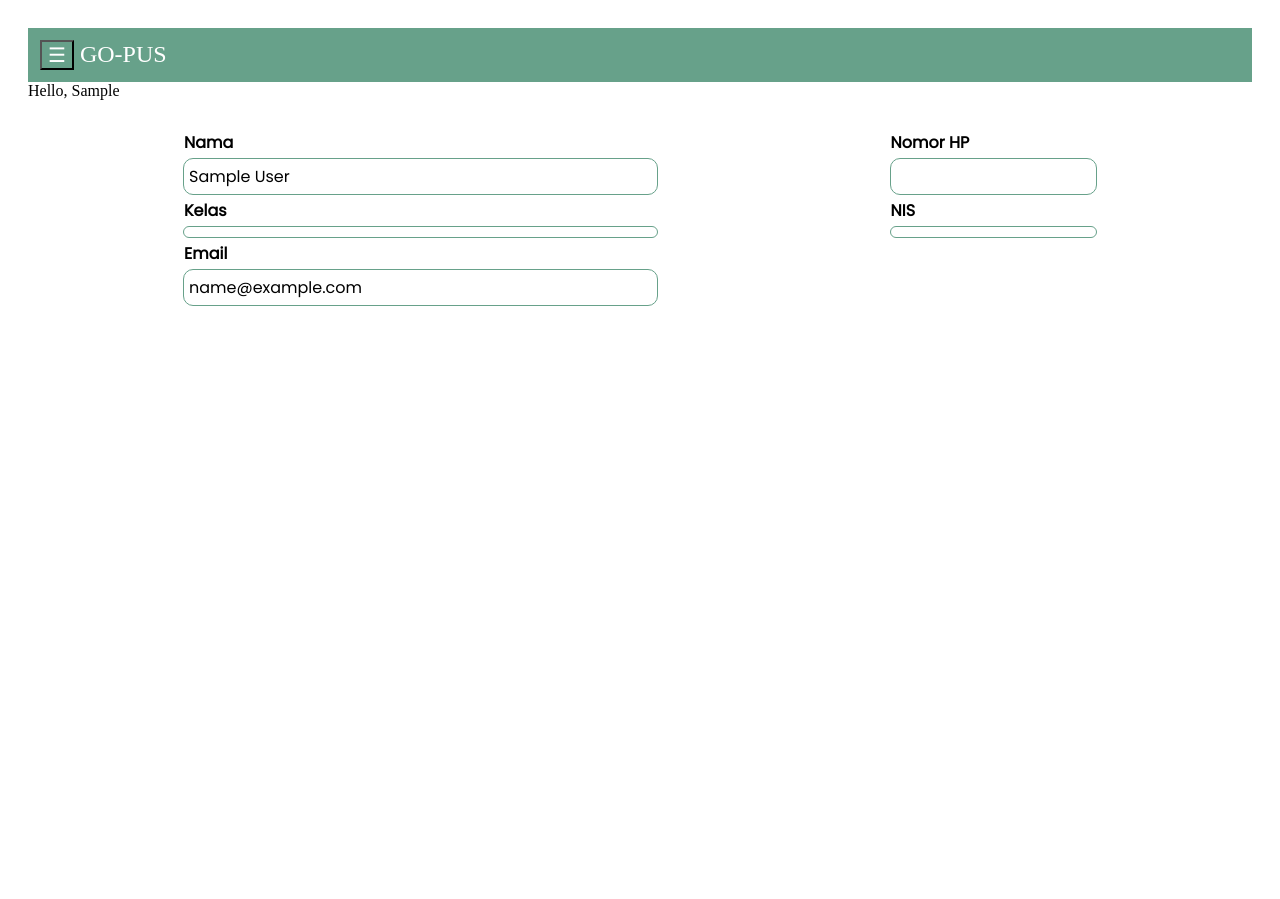
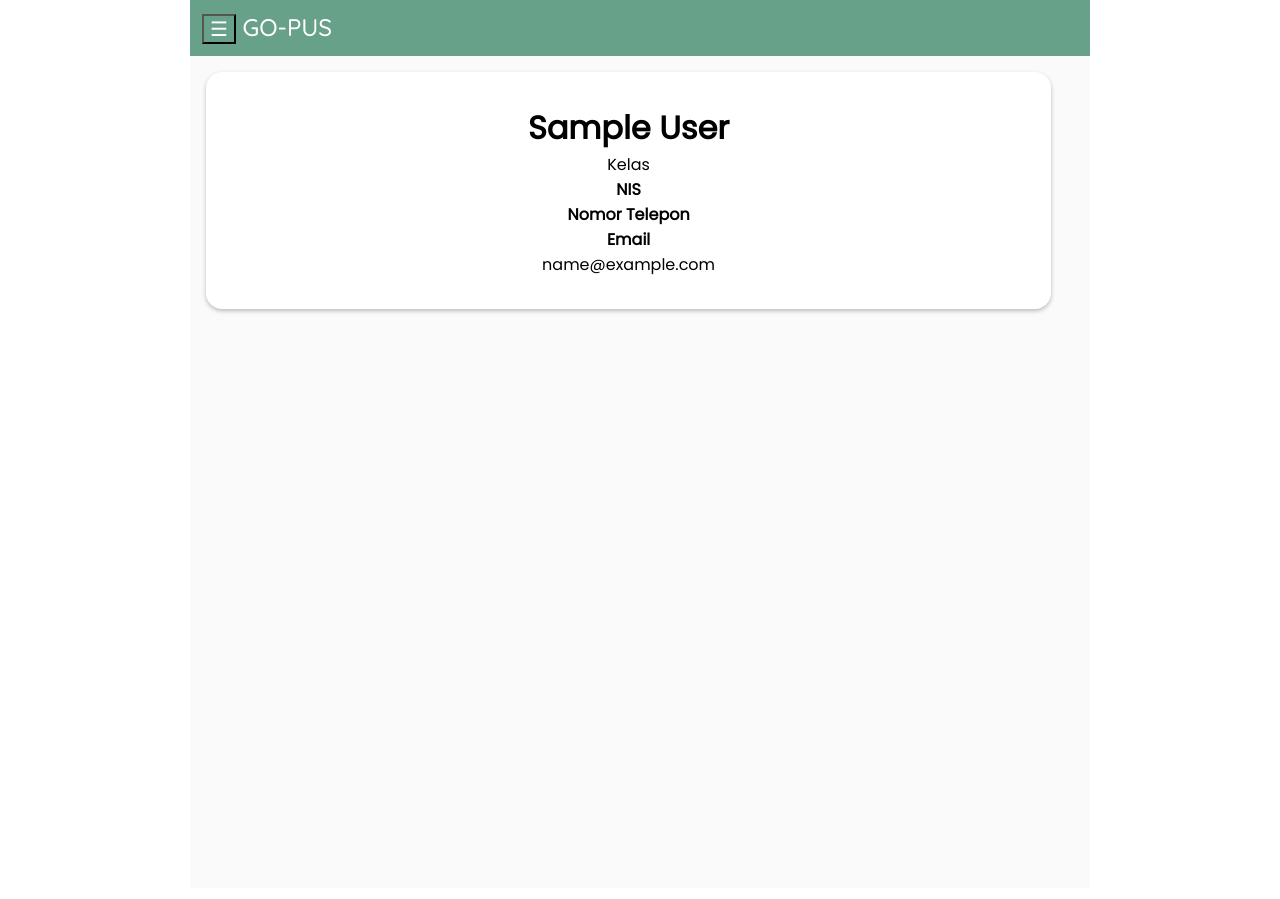
Before and after one commit to Ariskawa22/NEW-GO-PUS-SIA, a Django app: page /profil in a window 1280 px wide. Shown: the top 899 px of the page. After the commit the page ends 314 px from the top, so only its background shows below. Run offline with Django 3.2, Linux system fonts and the light colour scheme; the visitor is signed in with stand-in values (Sample User, id 1).

Commit message:
style refactor part 1

```diff
--- a/GoPus/settings.py
+++ b/GoPus/settings.py
@@ -37,8 +37,10 @@ INSTALLED_APPS = [
     'django.contrib.messages',
     'django.contrib.staticfiles',
     'home',
-    'catalog'
+    'catalog',
+    'tailwind'
 ]
+TAILWIND_APP_NAME = 'catalog'
 
 MIDDLEWARE = [
     'django.middleware.security.SecurityMiddleware',
@@ -132,4 +134,5 @@ LOGOUT_REDIRECT_URL = 'index'
 
 if 'DATABASE_URL' in os.environ:
     import dj_database_url
+
     DATABASES = {'default': dj_database_url.config()}
--- a/static/main.css
+++ b/static/main.css
@@ -57,7 +57,6 @@
 #main {
     transition: margin-left .5s; /* If you want a transition effect */
     height: 100%;
-    padding: 20px;
 }
 
 /* On smaller screens, where height is less than 450px, change the style of the sidenav (less padding and a smaller font size) */
@@ -66,7 +65,7 @@
   .sidebar a {font-size: 18px;}
 }
 .logo_header{
-    font-family: Algerian;
+    font-family: 'Quicksand', sans-serif;
     background-color: #67A18A;
     color: white;
     max-width: 100%;
@@ -74,10 +73,17 @@
     font-size: 1.5em;
     margin: 0
 }
-.body{
-    background-color: antiquewhite;
-    font-weight: bold;
+body{
+    background-color: white;
     font-family: 'Poppins', sans-serif;
+    margin: 0;
+}
+.inner-body{
+    background-color: #fafafa;
+    max-width: 900px;
+    width: 100%;
+    margin-left: auto;
+    margin-right: auto;
 }
 .welcome-message{
     color: #67A18A;
@@ -90,6 +96,30 @@
     bottom: 50%;
     text-align: center;
 }
+.content{
+    padding: 1em;
+    min-height: 100vh;
+}
 .helptext{
     font-style: italic;
 }
+.new-grid-container{
+    display: grid;
+    width: 100%;
+    grid-template-columns: auto auto auto;
+}
+.new-grid-item{
+    text-align: center;
+    width: 100%;
+    margin: auto
+}
+.card{
+    background-color: white;
+    padding: 2em;
+    border-radius: 1em;
+    box-shadow: 0 2px 4px rgba(0, 0, 0, 0.25);
+    width: 90%;
+}
+.center-text{
+    margin-left: auto; margin-right: auto
+}
--- a/templates/auth/view_profile.html
+++ b/templates/auth/view_profile.html
@@ -4,59 +4,17 @@
 {% endblock %}
 
 {% block body %}
-    <style>
-        td{
-            border: #67A18A solid thin;
-            border-radius: 10px;
-            padding: 5px;
-        }
-        .empty{
-            border: none;
-        }
-    </style>
-    <table width="75%" style="text-align: left; margin-left: auto; margin-right: auto">
-        <tr>
-            <td class="empty"></td>
-            <td style="width: 25%; padding: 0; border:none"><img src="{{ request.user.profile.url_foto }}" style="width: 100%; padding: 0; border-radius: 100px; box-shadow: #0000"></td>
-            <td class="empty"></td>
-        </tr>
-        <tr>
-            <th>Nama</th>
-            <th class="empty"></th>
-            <th>Nomor HP</th>
-        </tr>
-        <tr>
-            <td>
-                {{ request.user.first_name }} {{ request.user.last_name }}
-            </td>
-            <td class="empty"></td>
-            <td>{{ request.user.profile.telepon }}</td>
-        </tr>
-        <tr>
-            <th>
-               Kelas
-            </th>
-            <th class="empty"></th>
-            <th>
-                NIS
-            </th>
-        </tr>
-        <tr>
-            <td>
-                {{ request.user.profile.kelas }}
-            </td>
-            <td class="empty"></td>
-            <td>{{ request.user.profile.nis }}</td>
-        </tr>
-        <tr>
-            <th>
-                Email
-            </th>
-        </tr>
-        <tr>
-           <td>
-               {{ request.user.email }}
-           </td>
-        </tr>
-    </table>
+    <div class="card">
+        <div style="display: flex; align-items: center; justify-content: center; flex-direction: column">
+            <img src="{{ request.user.profile.url_foto }}" style="max-height: 200px; border-radius: 10px">
+            <span style="font-weight: bold; font-size: 2em">{{ request.user.first_name }} {{ request.user.last_name }}</span>
+            <span style="font-size: 1em">Kelas {{ request.user.profile.kelas }}</span>
+            <span style="font-weight: bold">NIS</span>
+            <span>{{ request.user.profile.nis }}</span>
+            <span style="font-weight: bold">Nomor Telepon</span>
+            <span>{{ request.user.profile.telepon }}</span>
+            <span style="font-weight: bold">Email</span>
+            <span>{{ request.user.email }}</span>
+        </div>
+    </div>
 {% endblock %}
--- a/templates/base.html
+++ b/templates/base.html
@@ -11,6 +11,7 @@
     <link rel='stylesheet' type="text/css" href="{% static 'main.css' %}">
     <link rel="preconnect" href="https://fonts.gstatic.com">
     <link href="https://fonts.googleapis.com/css2?family=Poppins&display=swap" rel="stylesheet">
+    <link href="https://fonts.googleapis.com/css2?family=Quicksand:wght@500&display=swap" rel="stylesheet">
 </head>
 <body>
     <div id="mySidebar" class="sidebar">
@@ -38,20 +39,21 @@
         <a href="/logout">Logout</a>
         {% endif %}
     </div>
-    <div id="main">
+    <div id="main" class="inner-body">
         <div class="logo_header">
             <span>
                 <button class="openbtn" onclick="openNav()">&#9776;</button>
             </span>
             <span>GO-PUS</span>
         </div>
-        <div style="width: 100%">
+    <!--
+        <div style="width: 100%; padding-left: 1em">
             {% if user.is_authenticated %}
-                <span style="margin-right: 0; margin-left: auto">Hello, {{ request.user.first_name }}</span>
+                <span style="margin-right: 0; margin-left: auto">Hallo, {{ request.user.first_name }}!</span>
             {% endif %}
         </div>
-
-        <div style="min-height: 100vh; font-family: 'Poppins', sans-serif">
+    -->
+        <div class="content">
             {% block body %}
                 you should not see this
             {% endblock %}
--- a/templates/bukuinstance_list.html
+++ b/templates/bukuinstance_list.html
@@ -18,7 +18,7 @@
         <div class="grid-container" style="width: 100%">
             {% for buku in list %}
                 <a href="{{ buku.buku.get_absolute_url }}" style="text-decoration: none; color: black">
-                    <div style="text-align: center">
+                    <div class="card" style="text-align: center">
                         <img src="{{ buku.buku.url_sampul }}" style="max-width: 100%; max-height: 150px"><br>
                         <span style="font-weight: bold">{{ buku.buku.judul }}</span><br>
                         <span>{{ buku.buku.penulis }}</span><br>
--- a/templates/index.html
+++ b/templates/index.html
@@ -9,7 +9,7 @@
 </head>
 <body>
     {% block body %}
-        <div class="welcome-message">
+        <div class="welcome-message card">
         <br>
             <span style="font-size: 2em">Selamat datang di aplikasi Go-Pus!</span>
             <div>
```
Also changed, not shown: templates/buku_search.html (+4 -3 lines), templates/catalog/buku_detail.html (+15 -44 lines), templates/view_profile.html (deleted, +0 -62 lines).
